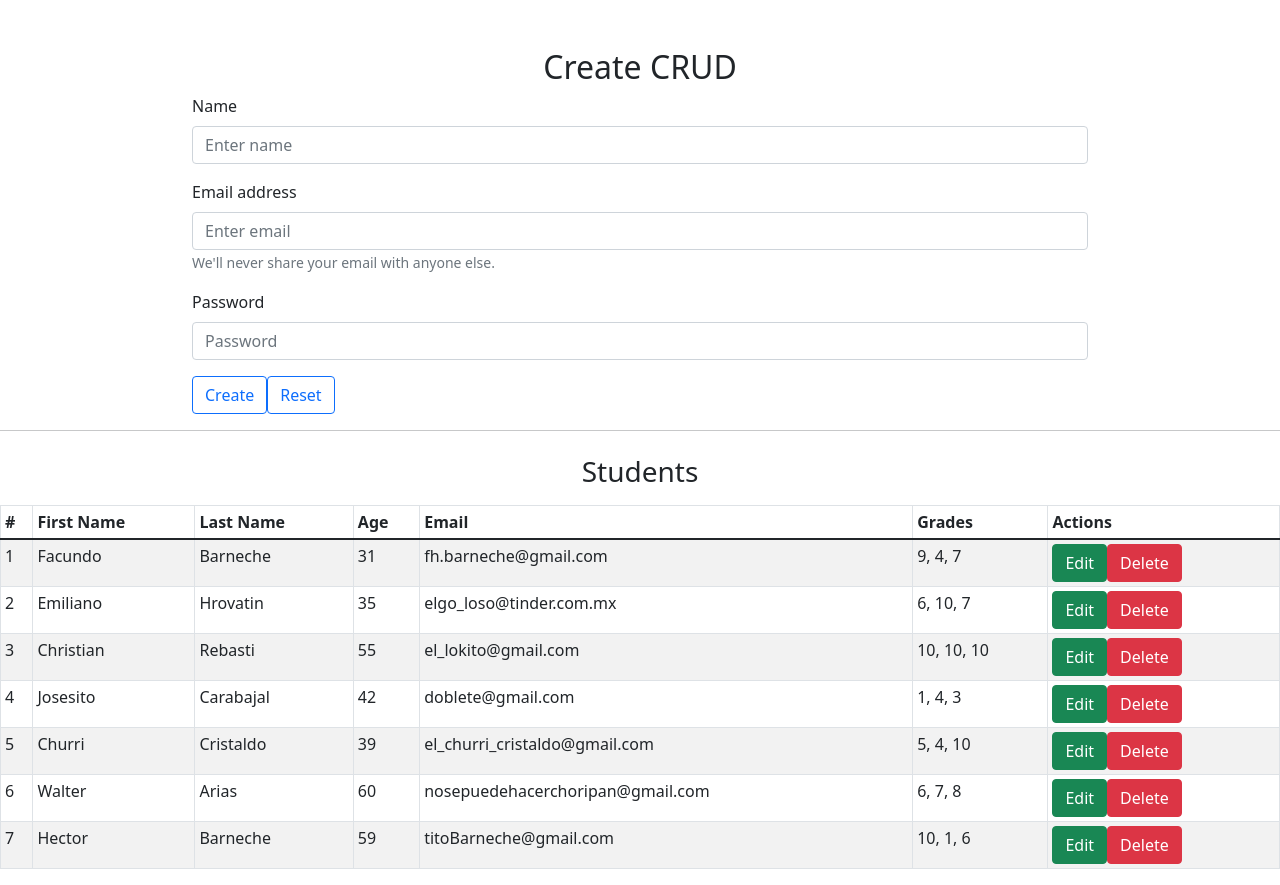
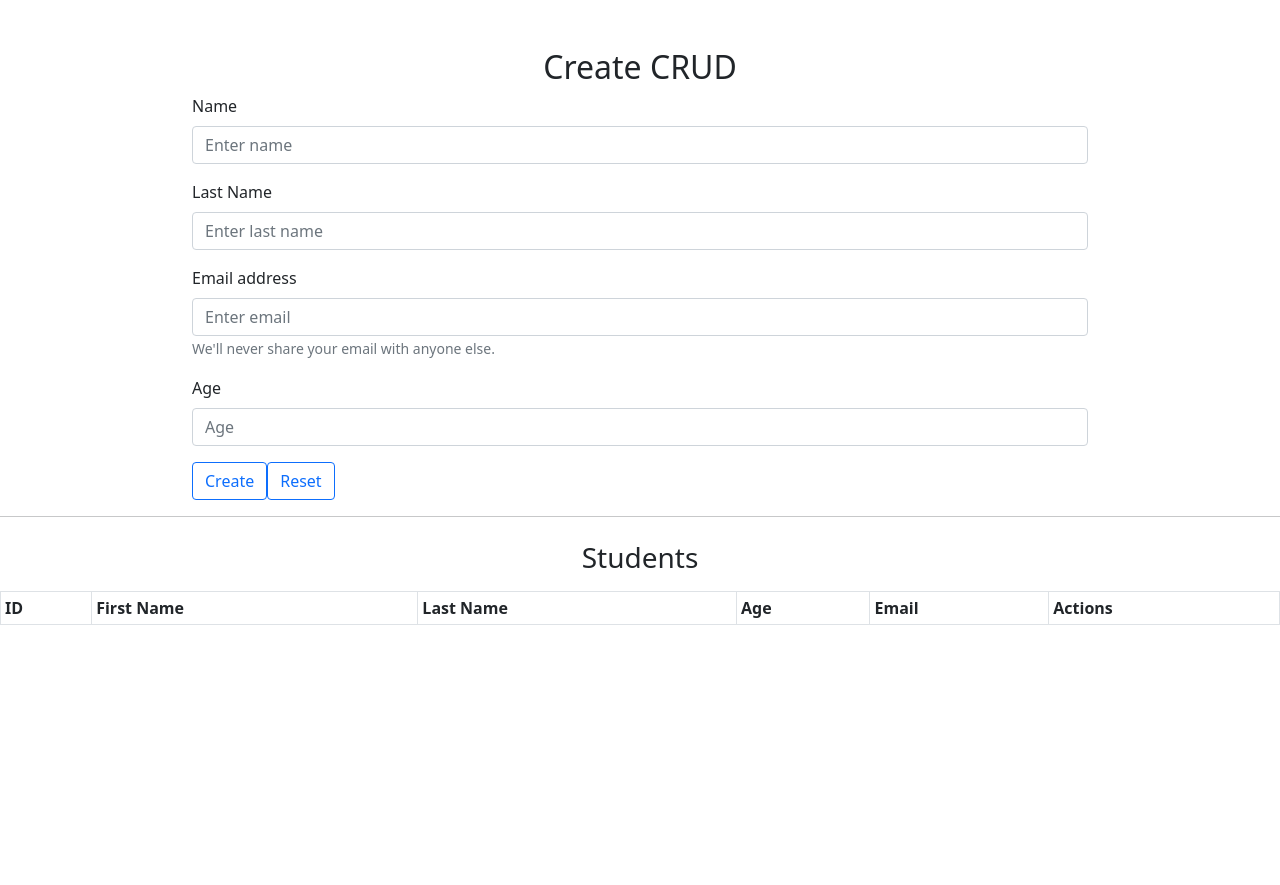
Before and after one commit to facubarneche/CRUDcolaborador, a React (Create React App) app in the folder crud-colaboracion/: page / in a window 1280 px wide. After the commit the page ends 800 px from the top, so only its background shows below. Built offline with nearby package versions, Linux system fonts and the light colour scheme.

Commit message:
se repararon algunos errores y se hizo dinamico la parte del create del formulario

```diff
--- a/crud-colaboracion/src/components/CRUDApp.jsx
+++ b/crud-colaboracion/src/components/CRUDApp.jsx
@@ -1,75 +1,13 @@
 import React, { useState } from "react";
-import CreateStudent from "./CreateStudent";
 import CreateCRUD from "./CreateCRUD";
 import EditCRUD from "./EditCRUD";
-
-const initialDb = [
-  {
-    id: 1,
-    name: "Facundo",
-    lastName: "Barneche",
-    age: 31,
-    email: "fh.barneche@gmail.com",
-    grades: [9, 4, 7],
-  },
-  {
-    id: 2,
-    name: "Emiliano",
-    lastName: "Hrovatin",
-    age: 35,
-    email: "elgo_loso@tinder.com.mx",
-    grades: [6, 10, 7],
-  },
-  {
-    id: 3,
-    name: "Christian",
-    lastName: "Rebasti",
-    age: 55,
-    email: "el_lokito@gmail.com",
-    grades: [10, 10, 10],
-  },
-  {
-    id: 4,
-    name: "Josesito",
-    lastName: "Carabajal",
-    age: 42,
-    email: "doblete@gmail.com",
-    grades: [1, 4, 3],
-  },
-  {
-    id: 5,
-    name: "Churri",
-    lastName: "Cristaldo",
-    age: 39,
-    email: "el_churri_cristaldo@gmail.com",
-    grades: [5, 4, 10],
-  },
-  {
-    id: 6,
-    name: "Walter",
-    lastName: "Arias",
-    age: 60,
-    email: "nosepuedehacerchoripan@gmail.com",
-    grades: [6, 7, 8],
-  },
-  {
-    id: 7,
-    name: "Hector",
-    lastName: "Barneche",
-    age: 59,
-    email: "titoBarneche@gmail.com",
-    grades: [10, 1, 6],
-  },
-];
 
 const CRUDApp = () => {
   const [modEdit, setModEdit] = useState(false);
 
   return (
     <div>
-      {modEdit ? <EditCRUD /> : <CreateCRUD />}
-      <hr />
-      <CreateStudent initialDb={initialDb} setModEdit={setModEdit}/>
+      {modEdit ? <EditCRUD /> : <CreateCRUD setModEdit={setModEdit} />}
     </div>
   );
 };
--- a/crud-colaboracion/src/components/CreateCRUD.jsx
+++ b/crud-colaboracion/src/components/CreateCRUD.jsx
@@ -1,11 +1,16 @@
-import React from "react";
+import React, { useState } from "react";
 import CreateForm from "./CreateForm";
+import CreateStudent from "./CreateStudent";
 
-const CreateCRUD = () => {
+const CreateCRUD = ({ setModEdit }) => {
+  const [db, setDb] = useState([]);
+
   return (
     <div className="pt-5">
       <h2 className="text-center">Create CRUD</h2>
-      <CreateForm />
+      <CreateForm db={db} setDb={setDb}/>
+      <hr />
+      <CreateStudent db={db} setModEdit={setModEdit} />
     </div>
   );
 };
--- a/crud-colaboracion/src/components/CreateForm.jsx
+++ b/crud-colaboracion/src/components/CreateForm.jsx
@@ -1,32 +1,72 @@
-import React from 'react';
+import React, { useState } from "react";
 import { Button, Form } from "react-bootstrap";
-import './CreateForm.css';
+import "./CreateForm.css";
 
+const CreateForm = ({ db, setDb }) => {
+  const [form, setForm] = useState({});
+  let [counter, setCounter] = useState(1);
 
-const CreateForm = () => {
+  const createData = () => {
+    form.id = counter;
+    setDb([...db, form]);
+    setCounter(counter + 1);
+  };
 
-  const handleSubmit = (e) =>{
-    e.preventDefault()
-  }
+  const handleSubmit = (e) => {
+    e.preventDefault();
+    createData();
+  };
+
+  const handleChange = (e) => {
+    setForm({
+      ...form,
+      [e.target.name]: e.target.value,
+    });
+  };
 
   return (
-      <Form className="formWitdh ">
+    <Form className="formWitdh" onSubmit={handleSubmit}>
       <Form.Group className="mb-3" controlId="formBasicName">
         <Form.Label>Name</Form.Label>
-          <Form.Control type="text" placeholder="Enter name" />
+        <Form.Control
+          type="text"
+          placeholder="Enter name"
+          name="name"
+          onChange={handleChange}
+        />
+      </Form.Group>
+
+      <Form.Group className="mb-3" controlId="formBasicLastName">
+        <Form.Label>Last Name</Form.Label>
+        <Form.Control
+          type="text"
+          placeholder="Enter last name"
+          name="lastName"
+          onChange={handleChange}
+        />
       </Form.Group>
 
       <Form.Group className="mb-3" controlId="formBasicEmail">
         <Form.Label>Email address</Form.Label>
-          <Form.Control type="email" placeholder="Enter email" />
+        <Form.Control
+          type="email"
+          placeholder="Enter email"
+          name="email"
+          onChange={handleChange}
+        />
         <Form.Text className="text-muted">
           We'll never share your email with anyone else.
         </Form.Text>
       </Form.Group>
 
-        <Form.Group className="mb-3" controlId="formBasicPassword">
-          <Form.Label>Password</Form.Label>
-          <Form.Control type="password" placeholder="Password" />
+      <Form.Group className="mb-3" controlId="formBasicAge">
+        <Form.Label>Age</Form.Label>
+        <Form.Control
+          type="number"
+          placeholder="Age"
+          name="age"
+          onChange={handleChange}
+        />
       </Form.Group>
 
       <Button
@@ -34,14 +74,8 @@ const CreateForm = () => {
         type="submit"
         value="Create"
         variant="outline-primary"
-          onClick={handleSubmit}
       />
-        <Button
-          as="input"
-          type="reset"
-          value="Reset"
-          variant="outline-primary"
-        />
+      <Button as="input" type="reset" value="Reset" variant="outline-primary" />
     </Form>
   );
 };
--- a/crud-colaboracion/src/components/CreateStudent.jsx
+++ b/crud-colaboracion/src/components/CreateStudent.jsx
@@ -2,7 +2,7 @@ import React from "react";
 import { Table } from "react-bootstrap";
 import CreateStudentRow from "./CreateStudentRow";
 
-const CreateStudent = ({ initialDb, setModEdit }) => {
+const CreateStudent = ({db}) => {
   return (
     <div>
       <h3 className="text-center py-2">Students</h3>
@@ -10,17 +10,16 @@ const CreateStudent = ({ initialDb, setModEdit }) => {
       <Table striped bordered hover size="sm">
         <thead>
           <tr>
-            <th>#</th>
+            <th>ID</th>
             <th>First Name</th>
             <th>Last Name</th>
             <th>Age</th>
             <th>Email</th>
-            <th>Grades</th>
             <th>Actions</th>
           </tr>
         </thead>
         <tbody>
-          <CreateStudentRow initialDb={initialDb} setModEdit={setModEdit}/>
+          {db.map((student)=> <CreateStudentRow key= {student.id} student={student}/>)}
         </tbody>
       </Table>
     </div>
--- a/crud-colaboracion/src/components/CreateStudentRow.jsx
+++ b/crud-colaboracion/src/components/CreateStudentRow.jsx
@@ -1,37 +1,32 @@
 import React from "react";
 import { Button } from "react-bootstrap";
 
-const CreateStudentRow = ({ initialDb, setModEdit }) => {
-    const handleEdit = (value) =>{
-        setModEdit(value);
-    }
+const CreateStudentRow = ({ setModEdit, student }) => {
+  const {id, name, lastName, email, age} = student
+
+  const handleEdit = () => {
+    setModEdit(true);
+  };
+
   return (
     <>
-      {initialDb.map((el) => (
-        <tr key={el.id}>
-          <td>{el.id}</td>
-          <td>{el.name}</td>
-          <td>{el.lastName}</td>
-          <td>{el.age}</td>
-          <td>{el.email}</td>
-          <td>{el.grades.join(", ")}</td>
+        <tr>
+          <td>{id}</td>
+          <td>{name}</td>
+          <td>{lastName}</td>
+          <td>{age}</td>
+          <td>{email}</td>
           <td>
             <Button
               as="input"
               type="button"
               value="Edit"
               variant="success"
-          onClick={()=> handleEdit(true)}
+              onClick={() => handleEdit()}
             />
-        <Button
-          as="input"
-          type="button"
-          value="Delete"
-          variant="danger"
-        />
+            <Button as="input" type="button" value="Delete" variant="danger" />
           </td>
         </tr>
-      ))}
     </>
   );
 };
--- a/crud-colaboracion/src/components/EditForm.jsx
+++ b/crud-colaboracion/src/components/EditForm.jsx
@@ -10,6 +10,11 @@ const EditForm = () => {
         <Form.Control type="text" placeholder="Enter name" />
       </Form.Group>
 
+      <Form.Group className="mb-3" controlId="formBasicLastName">
+        <Form.Label>Last Name</Form.Label>
+        <Form.Control type="text" placeholder="Enter last name" />
+      </Form.Group>
+
       <Form.Group className="mb-3" controlId="formBasicEmail">
         <Form.Label>Email address</Form.Label>
         <Form.Control type="email" placeholder="Enter email" />
@@ -18,23 +23,13 @@ const EditForm = () => {
         </Form.Text>
       </Form.Group>
 
-      <Form.Group className="mb-3" controlId="formBasicPassword">
-        <Form.Label>Password</Form.Label>
-        <Form.Control type="password" placeholder="Password" />
+      <Form.Group className="mb-3" controlId="formBasicAge">
+        <Form.Label>Age</Form.Label>
+        <Form.Control type="number" placeholder="Age" />
       </Form.Group>
 
-      <Button
-        as="input"
-        type="submit"
-        value="Edit"
-        variant="outline-primary"
-      />
-      <Button
-        as="input"
-        type="reset"
-        value="Reset"
-        variant="outline-primary"
-      />
+      <Button as="input" type="submit" value="Edit" variant="outline-primary" />
+      <Button as="input" type="reset" value="Reset" variant="outline-primary" />
     </Form>
   );
 };
```
Lines whose indentation alone changed are shown as unchanged.
